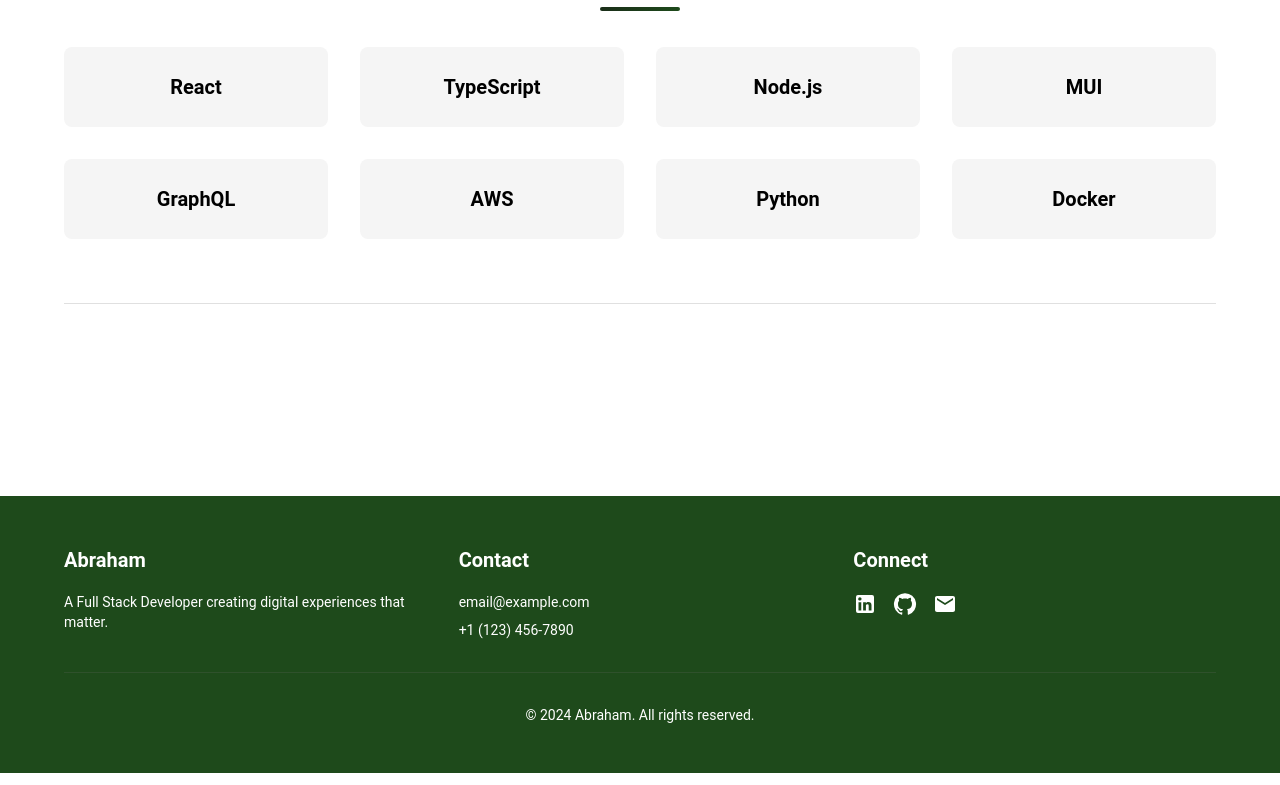
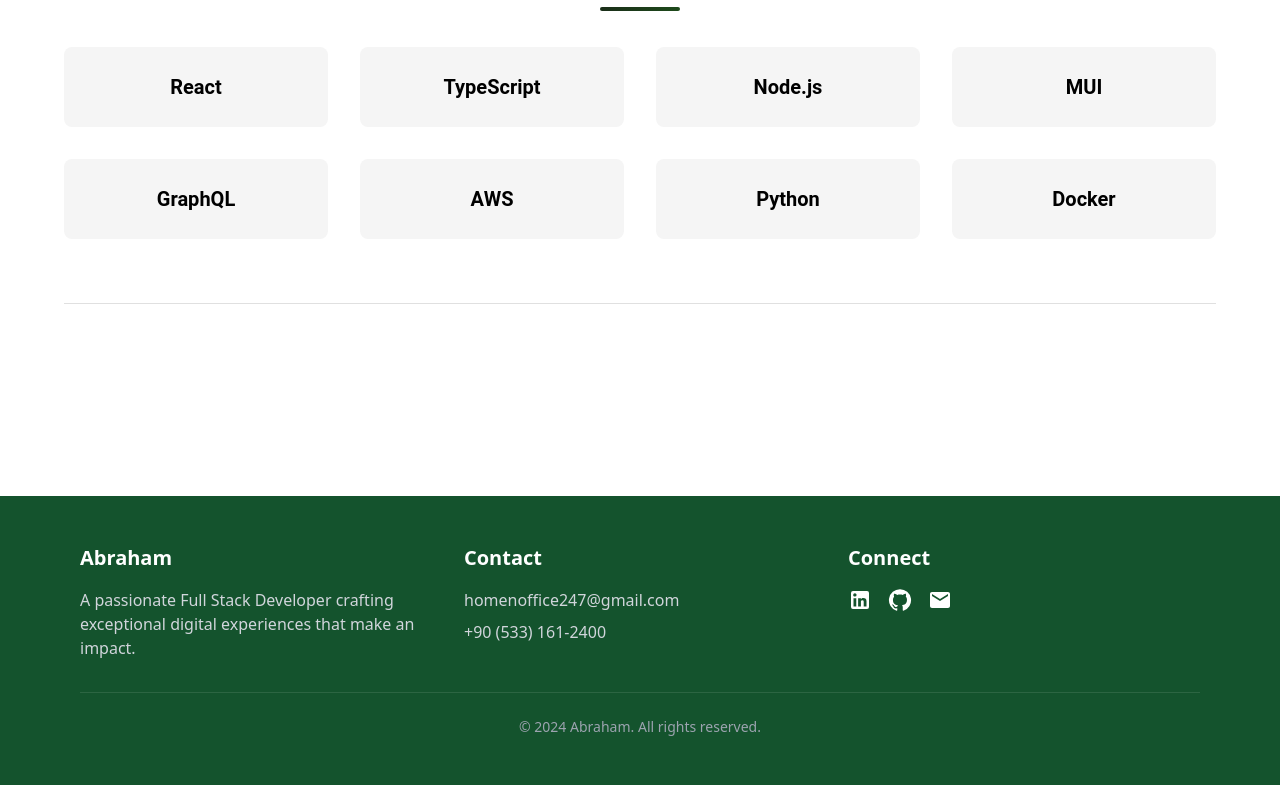
Before and after one commit to anogbidor/Portfolio-website, a Next.js app: page /projects in a window 1280 px wide. Shown: the part 1386-2171 px from the top of the page. Built offline with nearby package versions, Linux system fonts and the light colour scheme.

Commit message:
update footer ui from mUI to TailwindCss

```diff
--- a/package.json
+++ b/package.json
@@ -61,6 +61,6 @@
     "autoprefixer": "^10.4.20",
     "postcss": "^8.4.47",
     "tailwindcss": "^3.4.14",
-    "typescript": "^4.9.5"
+    "typescript": "4.9.5"
   }
 }
--- a/src/components/Footer.tsx
+++ b/src/components/Footer.tsx
@@ -1,55 +1,60 @@
-import * as React from 'react'
-import Box from '@mui/material/Box'
-import Typography from '@mui/material/Typography'
-import Grid from '@mui/material/Grid'
-import Divider from '@mui/material/Divider'
-import Container from '@mui/material/Container'
+import React from 'react'
 import { LinkedIn, GitHub, Email } from '@mui/icons-material'
 
 const Footer: React.FC = () => {
   return (
-    <Box sx={{ backgroundColor: '#1e4a1b', color: '#ffffff', py: 6 }}>
-      <Container maxWidth='lg'>
-        <Grid container spacing={4}>
-          <Grid item xs={12} md={4}>
-            <Typography variant='h6' sx={{ fontWeight: 700, mb: 2 }}>
-              Abraham
-            </Typography>
-            <Typography variant='body2'>
-              A Full Stack Developer creating digital experiences that matter.
-            </Typography>
-          </Grid>
-          <Grid item xs={12} md={4}>
-            <Typography variant='h6' sx={{ fontWeight: 700, mb: 2 }}>
-              Contact
-            </Typography>
-            <Typography variant='body2' sx={{ mb: 1 }}>
-              email@example.com
-            </Typography>
-            <Typography variant='body2'>+1 (123) 456-7890</Typography>
-          </Grid>
-          <Grid item xs={12} md={4}>
-            <Typography variant='h6' sx={{ fontWeight: 700, mb: 2 }}>
-              Connect
-            </Typography>
-            <Box sx={{ display: 'flex', gap: 2 }}>
-              <LinkedIn sx={{ color: '#ffffff', cursor: 'pointer' }} />
-              <GitHub sx={{ color: '#ffffff', cursor: 'pointer' }} />
-              <Email sx={{ color: '#ffffff', cursor: 'pointer' }} />
-            </Box>
-          </Grid>
-        </Grid>
-        <Divider
-          sx={{
-            my: 4,
-            backgroundColor: 'rgba(255,255,255,0.1)',
-          }}
-        />
-        <Typography variant='body2' sx={{ textAlign: 'center' }}>
+    <footer className='bg-green-900 text-white py-12'>
+      <div className='container mx-auto px-4 max-w-6xl'>
+        <div className='flex flex-col md:flex-row justify-between gap-8 mb-8'>
+          {/* About Section */}
+          <div className='flex-1'>
+            <h3 className='text-xl font-bold mb-4'>Abraham</h3>
+            <p className='text-gray-300'>
+              A passionate Full Stack Developer crafting exceptional digital
+              experiences that make an impact.
+            </p>
+          </div>
+
+          {/* Contact Section */}
+          <div className='flex-1'>
+            <h3 className='text-xl font-bold mb-4'>Contact</h3>
+            <p className='text-gray-300 mb-2 hover:text-white transition-colors'>
+              homenoffice247@gmail.com
+            </p>
+            <p className='text-gray-300 hover:text-white transition-colors'>
+              +90 (533) 161-2400
+            </p>
+          </div>
+
+          {/* Connect Section */}
+          <div className='flex-1'>
+            <h3 className='text-xl font-bold mb-4'>Connect</h3>
+            <div className='flex gap-4'>
+              <LinkedIn
+                className='text-white hover:text-green-300 cursor-pointer transition-colors'
+                fontSize='medium'
+              />
+              <GitHub
+                className='text-white hover:text-green-300 cursor-pointer transition-colors'
+                fontSize='medium'
+              />
+              <Email
+                className='text-white hover:text-green-300 cursor-pointer transition-colors'
+                fontSize='medium'
+              />
+            </div>
+          </div>
+        </div>
+
+        {/* Divider */}
+        <div className='border-t border-white border-opacity-10 my-6'></div>
+
+        {/* Copyright */}
+        <p className='text-center text-gray-400 text-sm'>
           © {new Date().getFullYear()} Abraham. All rights reserved.
-        </Typography>
-      </Container>
-    </Box>
+        </p>
+      </div>
+    </footer>
   )
 }
 
--- a/src/components/HeroSection.tsx
+++ b/src/components/HeroSection.tsx
@@ -1,4 +1,5 @@
 import * as React from 'react'
+import Link from 'next/link'
 import Box from '@mui/material/Box'
 import Typography from '@mui/material/Typography'
 import Button from '@mui/material/Button'
@@ -135,6 +136,10 @@ const HeroSection: React.FC<HeroSectionProps> = ({ isMobile }) => {
 
         <Box sx={{ display: 'flex', gap: 2, mb: 8 }}>
           <Button
+            component='a'
+            href='https://github.com/anogbidor/Portfolio-website'
+            target='_blank'
+            rel='noopener noreferrer'
             variant='contained'
             size='large'
             sx={{
@@ -147,9 +152,12 @@ const HeroSection: React.FC<HeroSectionProps> = ({ isMobile }) => {
               },
             }}
           >
-            View My Work
+            View source code
           </Button>
+
           <Button
+            component={Link}
+            href='/contact'
             variant='outlined'
             size='large'
             sx={{
@@ -187,9 +195,7 @@ const HeroSection: React.FC<HeroSectionProps> = ({ isMobile }) => {
               sx={{ fontSize: 32, color: '#dcedc1', cursor: 'pointer' }}
             />
           </a>
-          <a
-            title='Email'
-            href='mailto:homenoffice@gmail.com'>
+          <a title='Email' href='mailto:homenoffice247@gmail.com'>
             <Email sx={{ fontSize: 32, color: '#dcedc1', cursor: 'pointer' }} />
           </a>
         </Box>
```
Also changed, not shown: 1 other file (tests, documents, lock files or other folders).
